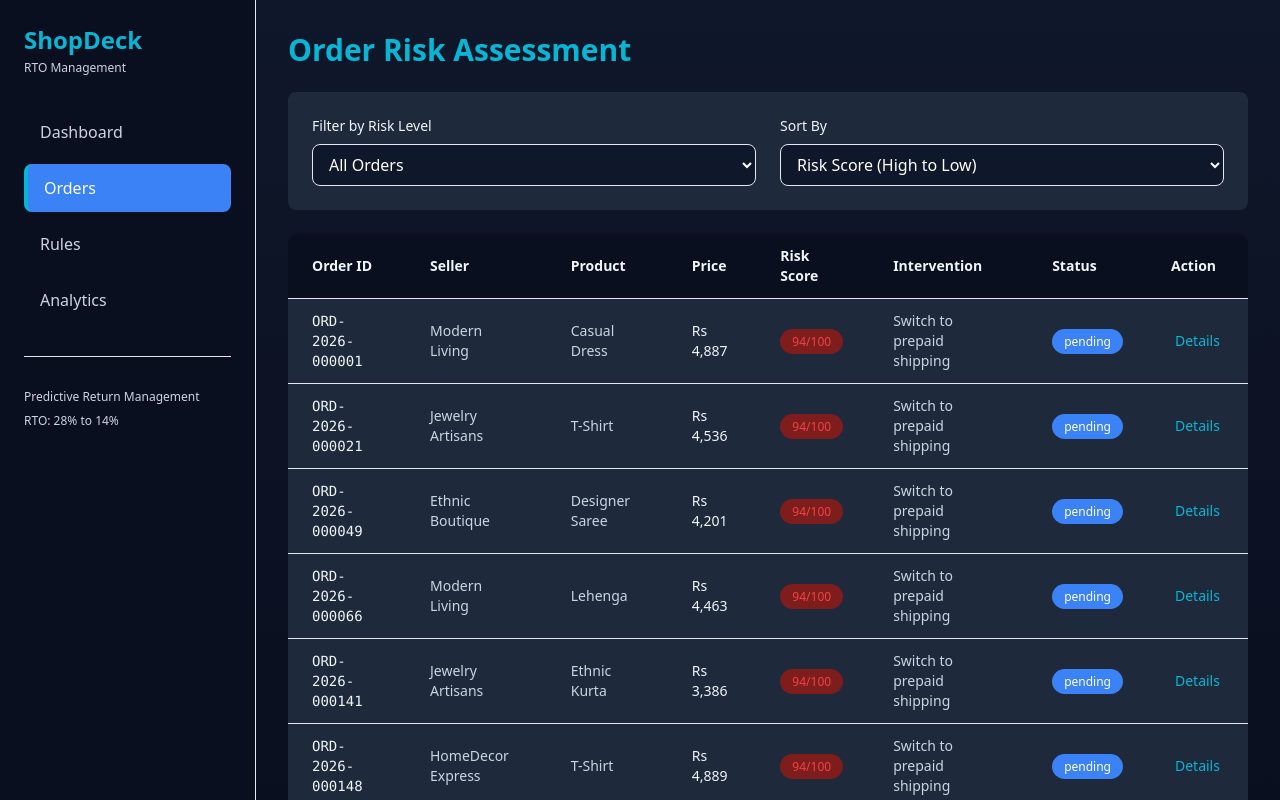
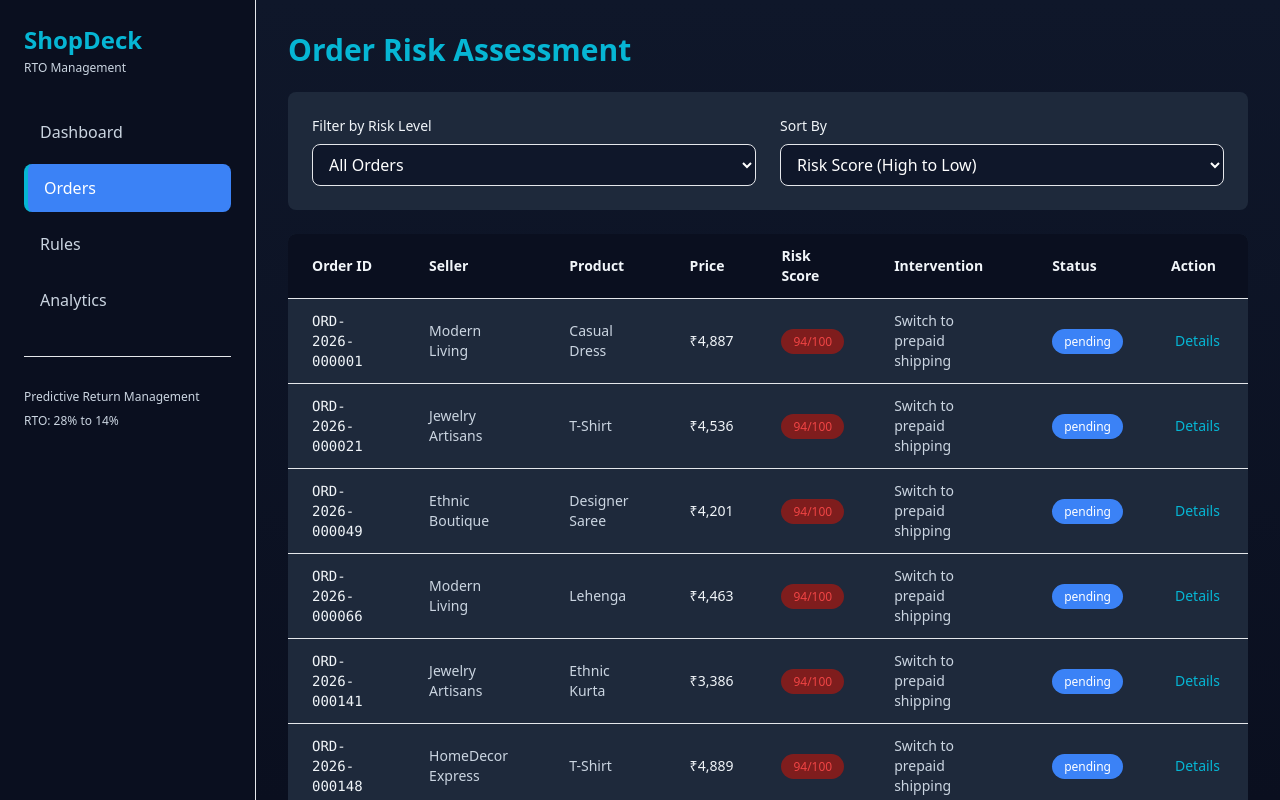
Before and after one commit to UdattaChowdhuryPE/shopdeck-rto-demo, a Next.js app: page /orders in a window 1280 px wide. Built offline with nearby package versions, Linux system fonts and the light colour scheme.

Commit message:
Update price display: use rupee symbol and prevent text wrapping

```diff
--- a/app/orders/page.tsx
+++ b/app/orders/page.tsx
@@ -103,7 +103,7 @@ export default function OrdersPage() {
                 <td className="px-6 py-3 text-sm text-[#f1f5f9] font-mono">{order.id}</td>
                 <td className="px-6 py-3 text-sm text-[#cbd5e1]">{order.seller_name}</td>
                 <td className="px-6 py-3 text-sm text-[#cbd5e1]">{order.product_name}</td>
-                <td className="px-6 py-3 text-sm text-[#f1f5f9]">Rs {order.price.toLocaleString()}</td>
+                <td className="px-6 py-3 text-sm text-[#f1f5f9] whitespace-nowrap">₹{order.price.toLocaleString()}</td>
                 <td className="px-6 py-3 text-sm">
                   <span className={`px-3 py-1 rounded-full text-xs font-medium ${
                     order.return_risk_score < 30
```
